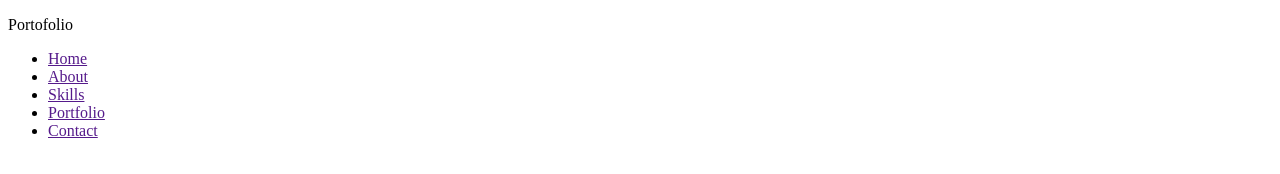
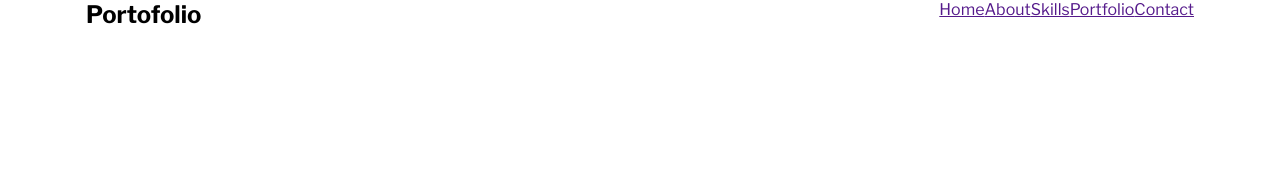
Before and after one commit to Prora6/Portofolio-gulp, a website: page index.html in a window 1280 px wide. Drawn offline with Linux system fonts and the light colour scheme.

Commit message:
Начало

```diff
--- a/index.html
+++ b/index.html
@@ -9,8 +9,7 @@
 </head>
 <body>
     <header class="header">
-        <div class="header__content ">
-            <div class="header__content-logo">
+        <div class="header__logo">
             <p class="logo">Portofolio</p>
         </div>
         <nav class="navigation">
@@ -32,7 +31,6 @@
                 </li>
             </ul>
         </nav>
-        </div>
     </header>
 </body>
 </html>
--- a/scss/index.scss
+++ b/scss/index.scss
@@ -1,4 +1,5 @@
 @import './fonts.scss';
+@import './section/header';
 
 body {
   font-family: "Libre Franklin", sans-serif;
@@ -14,6 +15,7 @@ body {
     box-sizing: border-box; }
 
     ul {
+      list-style-type: none;
       margin: 0px;
       padding: 0px;
     }
--- a/scss/section/_header.scss
+++ b/scss/section/_header.scss
@@ -0,0 +1,22 @@
+// если будут небольшие внутринне отступы у хедера такие как padding, то нужно рассчитать всю ширину. т.е обшая ширина хедера content+padding(если он есть) должна ровняться 1108px на 1440px и более
+
+.header {
+    max-width: 1148px;
+    margin: 0 auto;
+    display: flex;
+    padding: 0 20px;
+    justify-content: space-between;
+
+        &__logo{
+            font-weight: bold;
+            font-size: 24px;
+            line-height: 29px;
+        }
+
+        .navigation {
+
+            &__list {
+                display: flex;
+            }
+        }
+}
```
Also changed, not shown: css/fonts.css, css/index.css. Lines whose indentation alone changed are shown as unchanged.
